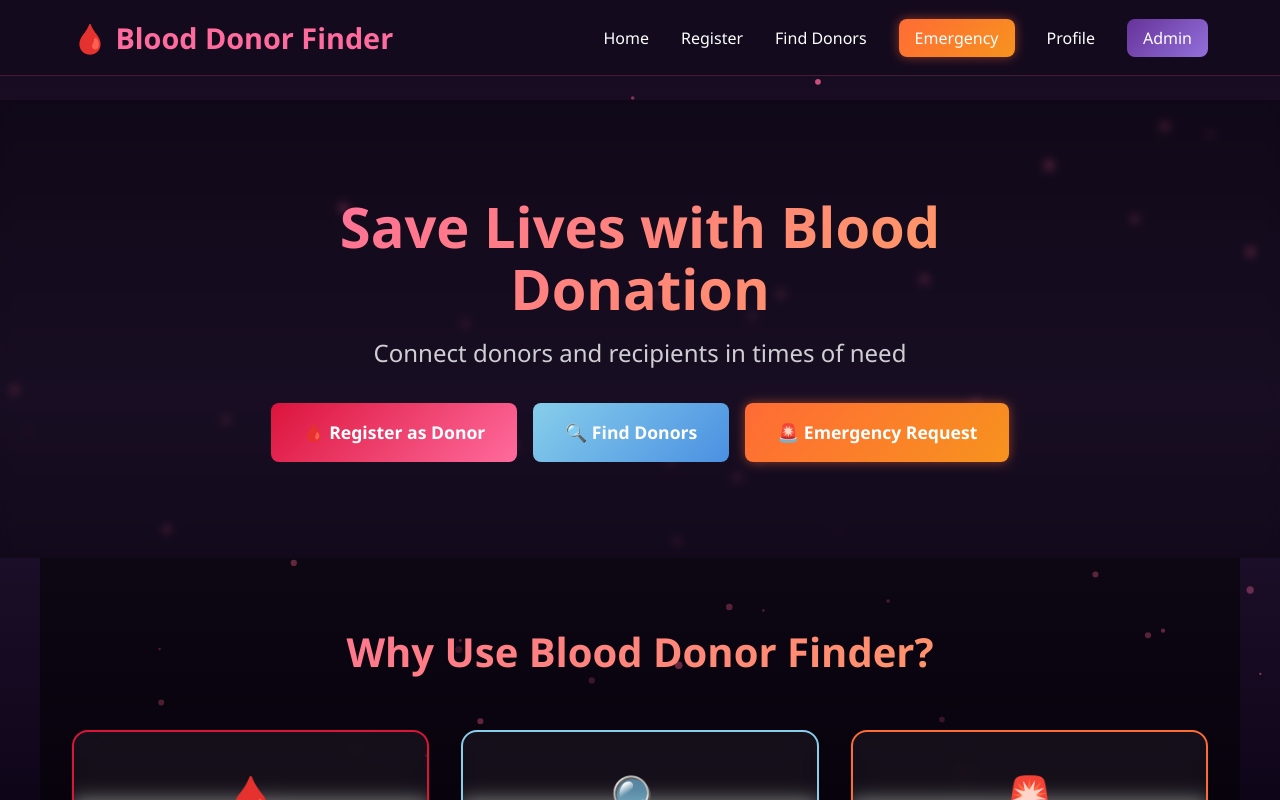
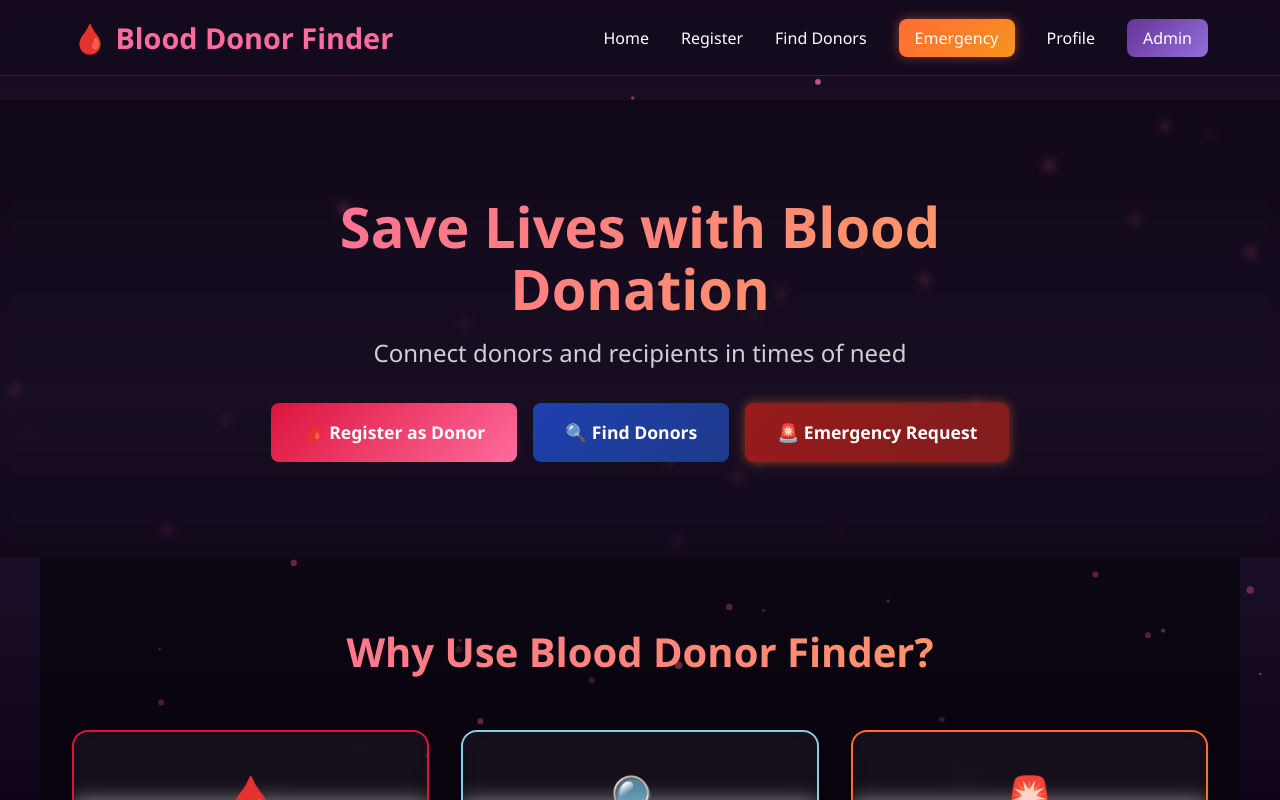
Before and after one commit to vasanth005-117/blood-donor-finder-frontend, a React app: page / in a window 1280 px wide. Shown: the top 800 px of the page. Built offline with nearby package versions, Linux system fonts and the light colour scheme; the HTML template or start-up script is replaced by a standard one.

Commit message:
Fix CSS contrast issues - update button colors for accessibility

```diff
--- a/src/App.css
+++ b/src/App.css
@@ -160,24 +160,24 @@ body {
 }
 
 .btn-secondary {
-  background: linear-gradient(135deg, #87ceeb, #4a90e2);
+  background: linear-gradient(135deg, #1e40af, #1e3a8a);
   color: white;
 }
 
 .btn-secondary:hover {
   transform: translateY(-3px);
-  box-shadow: 0 10px 30px rgba(135, 206, 235, 0.5);
+  box-shadow: 0 10px 30px rgba(30, 64, 175, 0.5);
 }
 
 .btn-emergency {
-  background: linear-gradient(135deg, #ff6b35, #f7931e);
+  background: linear-gradient(135deg, #991b1b, #7f1d1d);
   color: white;
   animation: pulse-glow 2s infinite;
 }
 
 .btn-emergency:hover {
   transform: translateY(-3px) scale(1.05);
-  box-shadow: 0 10px 30px rgba(255, 107, 53, 0.7);
+  box-shadow: 0 10px 30px rgba(153, 27, 27, 0.7);
 }
 
 @keyframes slideDown {
```
